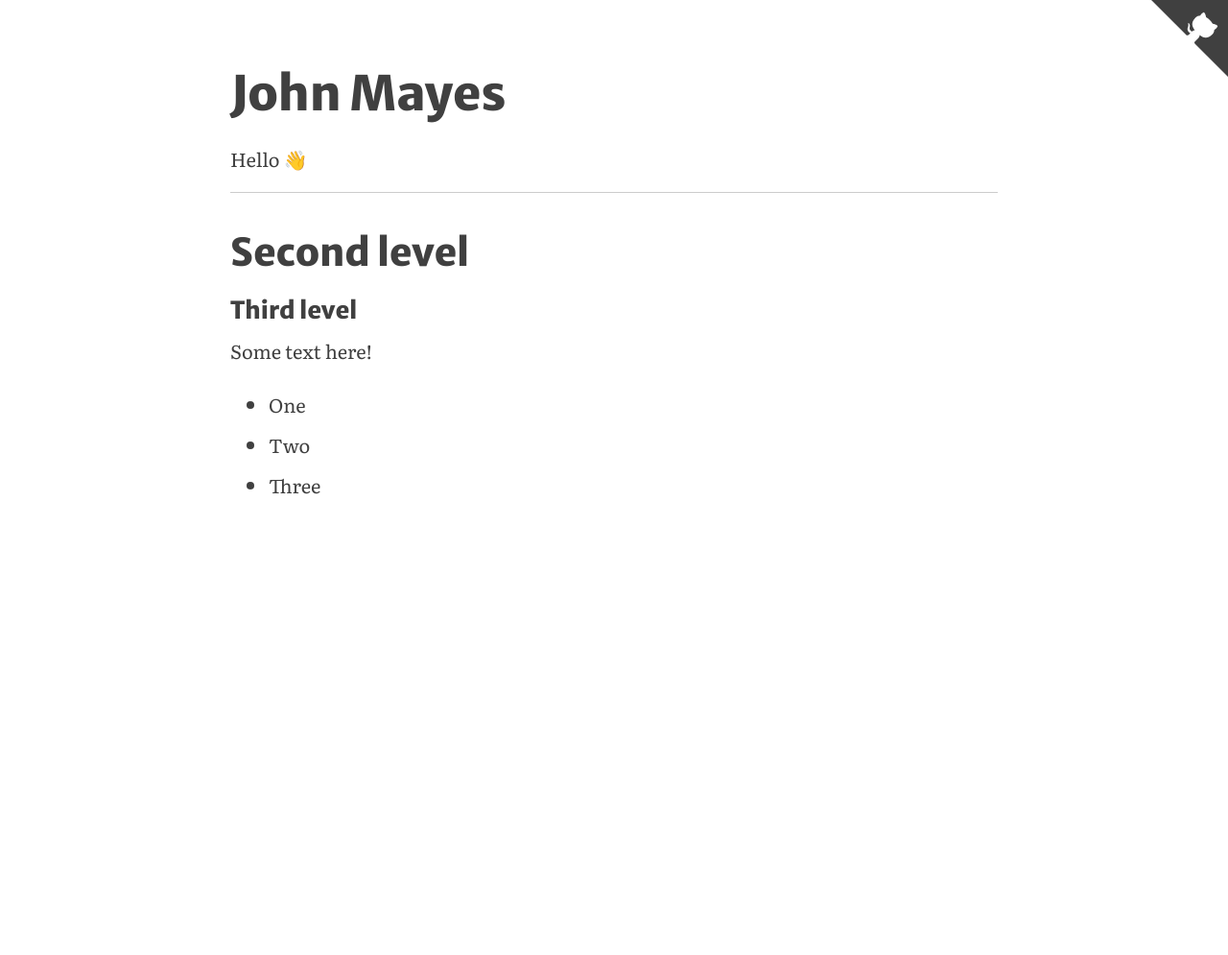
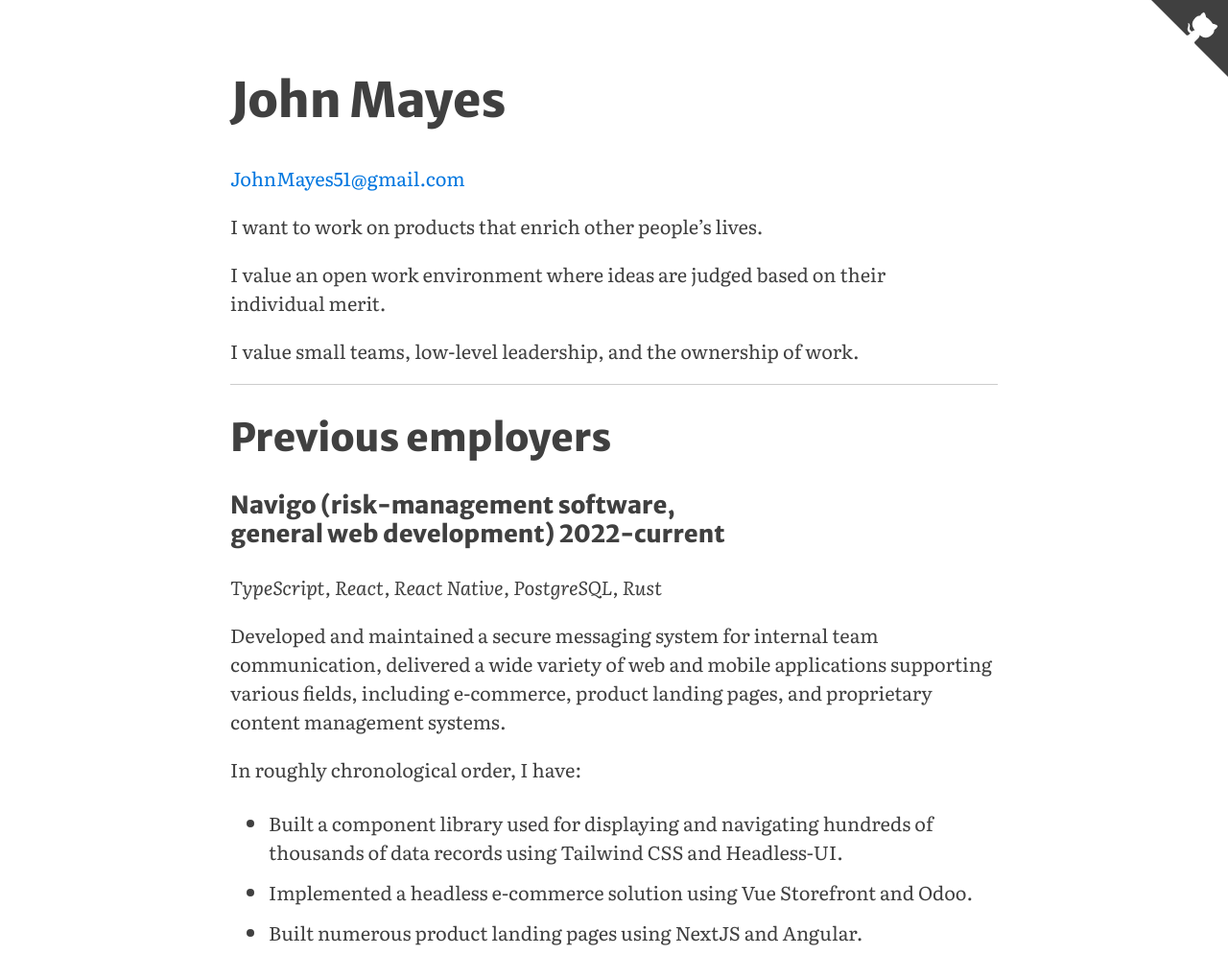
Before and after one commit to JohnMayes/resume, a website: page index.html in a window 1280 px wide. Shown: the top 995 px of the page at 96% size. Before the commit the page ends 800 px from the top, so only its background shows below. Drawn offline with nearby package versions, Linux system fonts and the light colour scheme.

Commit message:
resume first draft

```diff
--- a/index.html
+++ b/index.html
@@ -68,7 +68,7 @@
         }
       };
 
-      fetchMarkdown('resume.md');
+      fetchMarkdown('README.md');
     </script>
   </body>
 </html>
--- a/resume.md
+++ /dev/null
@@ -1,15 +0,0 @@
-# John Mayes
-
-Hello 👋
-
----
-
-## Second level
-
-### Third level
-
-Some text here!
-
-- One
-- Two
-- Three
--- a/style.css
+++ b/style.css
@@ -2,6 +2,11 @@
   margin: 0 auto;
   max-width: 42rem;
   padding: 1rem;
+  margin-top: 1rem;
+}
+
+.no-underline {
+  text-decoration: none;
 }
 
 *,
@@ -47,9 +52,9 @@
   text-wrap: balance;
   font-family: 'Merriweather Sans', 'Helvetica Neue', Helvetica, sans-serif;
   font-weight: 800;
-  line-height: 1.1;
+  line-height: 1.5rem;
   margin-top: 1em;
-  margin-bottom: 0.5em;
+  margin-bottom: 1em;
 }
 
 h1 {
```
Also changed, not shown: README.md.
